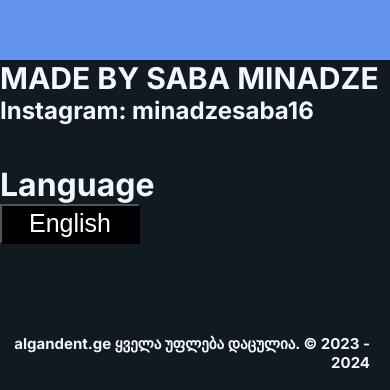
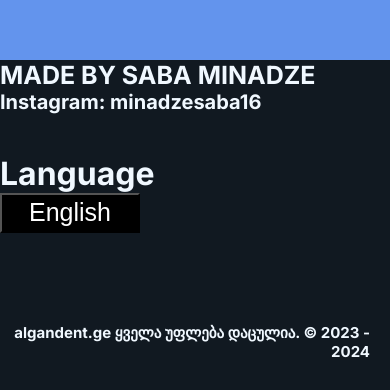
Before and after one commit to SabaMinadze/algani-dent, a Next.js app: page / in a window 390 px wide. Shown: the part 921-1311 px from the top of the page. Built offline with nearby package versions, Linux system fonts and the light colour scheme.

Commit message:
Update Footer.module.css

```diff
--- a/app/components/Footer/Footer.module.css
+++ b/app/components/Footer/Footer.module.css
@@ -7,13 +7,17 @@
 }
 
 .txt{
-    font-size: 50px;
+    font-size: 30px;
+}
+
+.txt3{
+    font-size: 25px;
 }
 
 .txt2{
     text-align: right;
     margin-right: 20px;
-    margin-top: 45px;
+    margin-top: 65px;
 }
 
 .btn{
@@ -36,7 +40,11 @@
     }
 
     .txt{
-        font-size: 30px;
+        font-size: 25px;
+    }
+
+    .txt3{
+        font-size: 20px;
     }
 
     .txt2{
```
